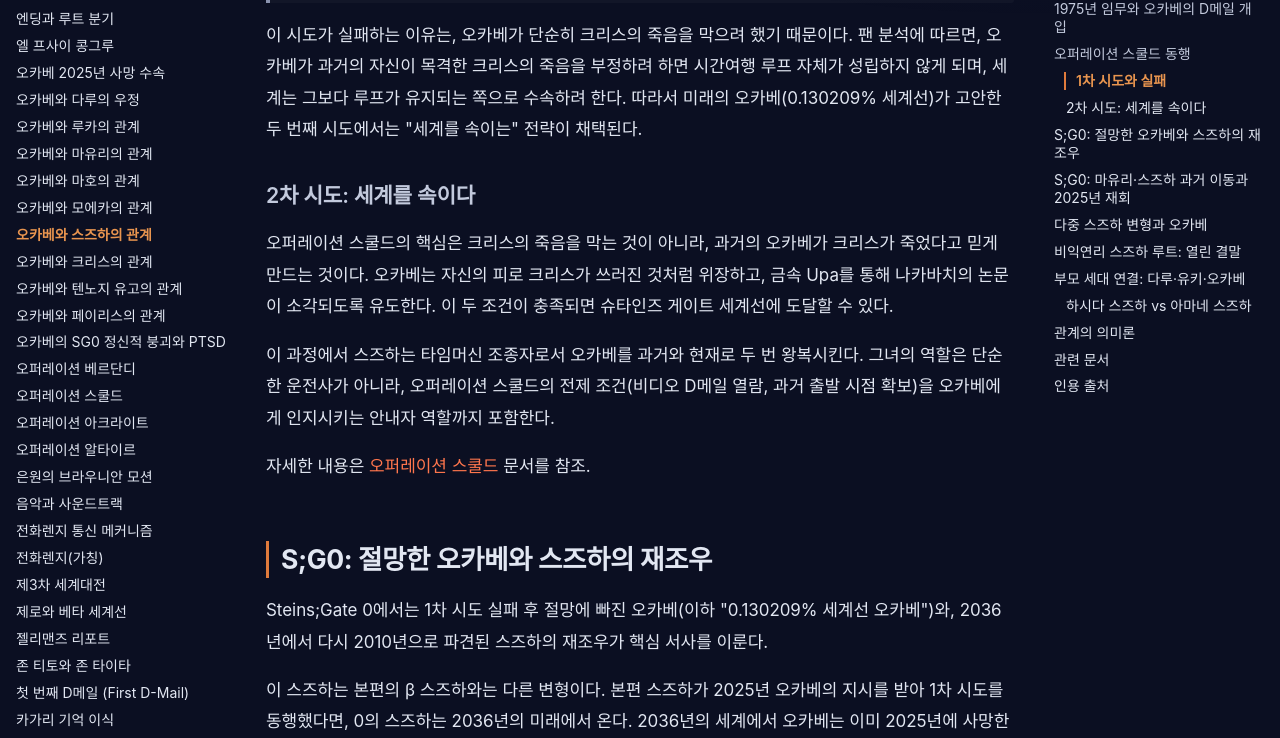
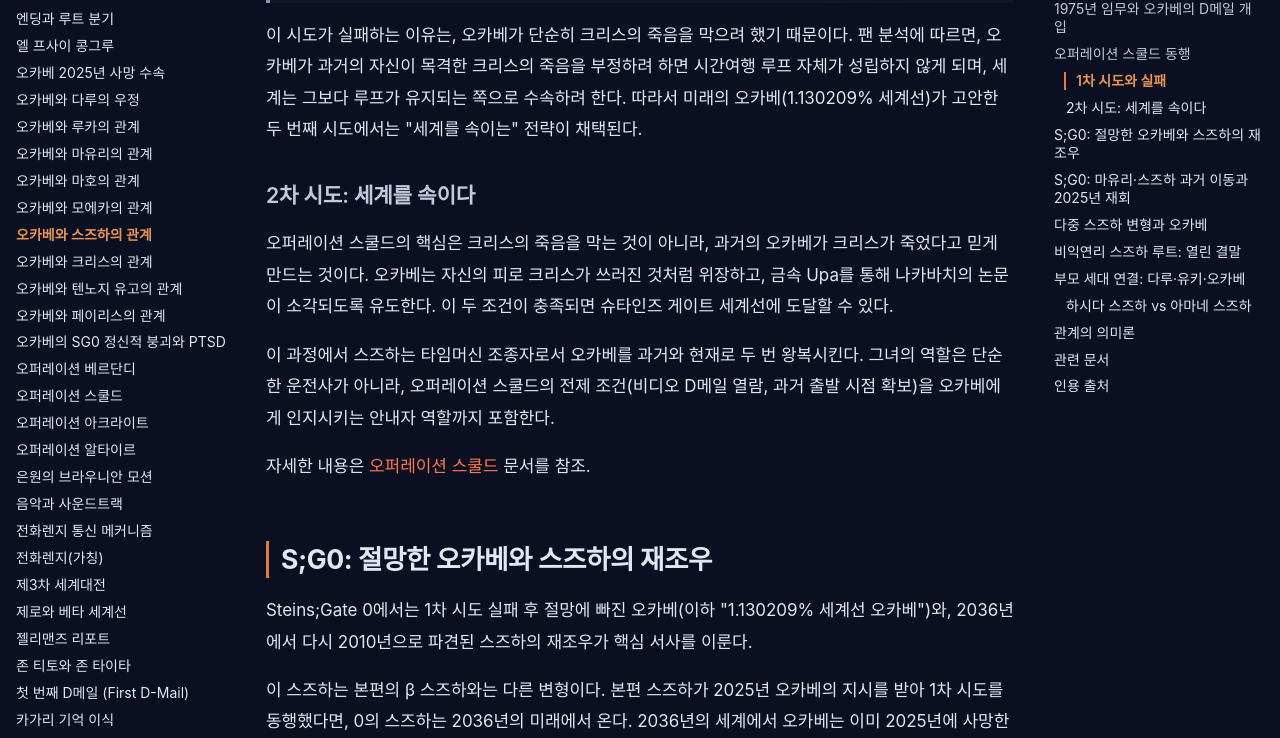
Before and after one commit to sgwiki/sgwiki.github.io, an MkDocs documentation site: the page built from wiki/lore/오카베와-스즈하의-관계.md, in a window 1280 px wide and 1400 px high, scrolled down 4084 px. Shown: the part 235-973 px from the top of the window. Built offline with MkDocs 1.6.1 and Material for MkDocs 9.7.7, drawn with Linux system fonts in a browser that asks for light colours; some web fonts are replaced.

Commit message:
wiki: 우선발행(사후검토) 2026-10-14 01:33 — 페이지 1건
정본: 0867035fb0ca83d7908afe8f431726fe3a353fcc
검수: 사후검토 — 그림자 검수(01:00)와 P9 정정 대기열이 이어받는다

```diff
--- a/wiki/lore/오카베와-스즈하의-관계.md
+++ b/wiki/lore/오카베와-스즈하의-관계.md
@@ -83,7 +83,7 @@
 
 > **[팬 분석]** The Mechanics of Steins;Gate v1.0.3 §3.1.1은 오카베가 의도치 않게 역사를 반복하게 되는 구조를 강조하며, 사건을 해석할 때 루프의 닫힘을 전제로 삼아야 한다고 본다. 즉 오카베의 시간여행에 의해 현재 세계선 내부에 루프가 성립되고, 그 루프가 유지되는 한 과거의 사건은 단순히 부정될 수 없다.[^3]
 
-이 시도가 실패하는 이유는, 오카베가 단순히 크리스의 죽음을 막으려 했기 때문이다. 팬 분석에 따르면, 오카베가 과거의 자신이 목격한 크리스의 죽음을 부정하려 하면 시간여행 루프 자체가 성립하지 않게 되며, 세계는 그보다 루프가 유지되는 쪽으로 수속하려 한다. 따라서 미래의 오카베(0.130209% 세계선)가 고안한 두 번째 시도에서는 "세계를 속이는" 전략이 채택된다.
+이 시도가 실패하는 이유는, 오카베가 단순히 크리스의 죽음을 막으려 했기 때문이다. 팬 분석에 따르면, 오카베가 과거의 자신이 목격한 크리스의 죽음을 부정하려 하면 시간여행 루프 자체가 성립하지 않게 되며, 세계는 그보다 루프가 유지되는 쪽으로 수속하려 한다. 따라서 미래의 오카베(1.130209% 세계선)가 고안한 두 번째 시도에서는 "세계를 속이는" 전략이 채택된다.
 
 ### 2차 시도: 세계를 속이다
 
@@ -95,7 +95,7 @@
 
 ## S;G0: 절망한 오카베와 스즈하의 재조우
 
-Steins;Gate 0에서는 1차 시도 실패 후 절망에 빠진 오카베(이하 "0.130209% 세계선 오카베")와, 2036년에서 다시 2010년으로 파견된 스즈하의 재조우가 핵심 서사를 이룬다.
+Steins;Gate 0에서는 1차 시도 실패 후 절망에 빠진 오카베(이하 "1.130209% 세계선 오카베")와, 2036년에서 다시 2010년으로 파견된 스즈하의 재조우가 핵심 서사를 이룬다.
 
 이 스즈하는 본편의 β 스즈하와는 다른 변형이다. 본편 스즈하가 2025년 오카베의 지시를 받아 1차 시도를 동행했다면, 0의 스즈하는 2036년의 미래에서 온다. 2036년의 세계에서 오카베는 이미 2025년에 사망한 상태이며, 그가 남긴 비디오 D메일과 작전 지시가 스즈하를 통해 2010년의 오카베에게 전달된다.
 
```
